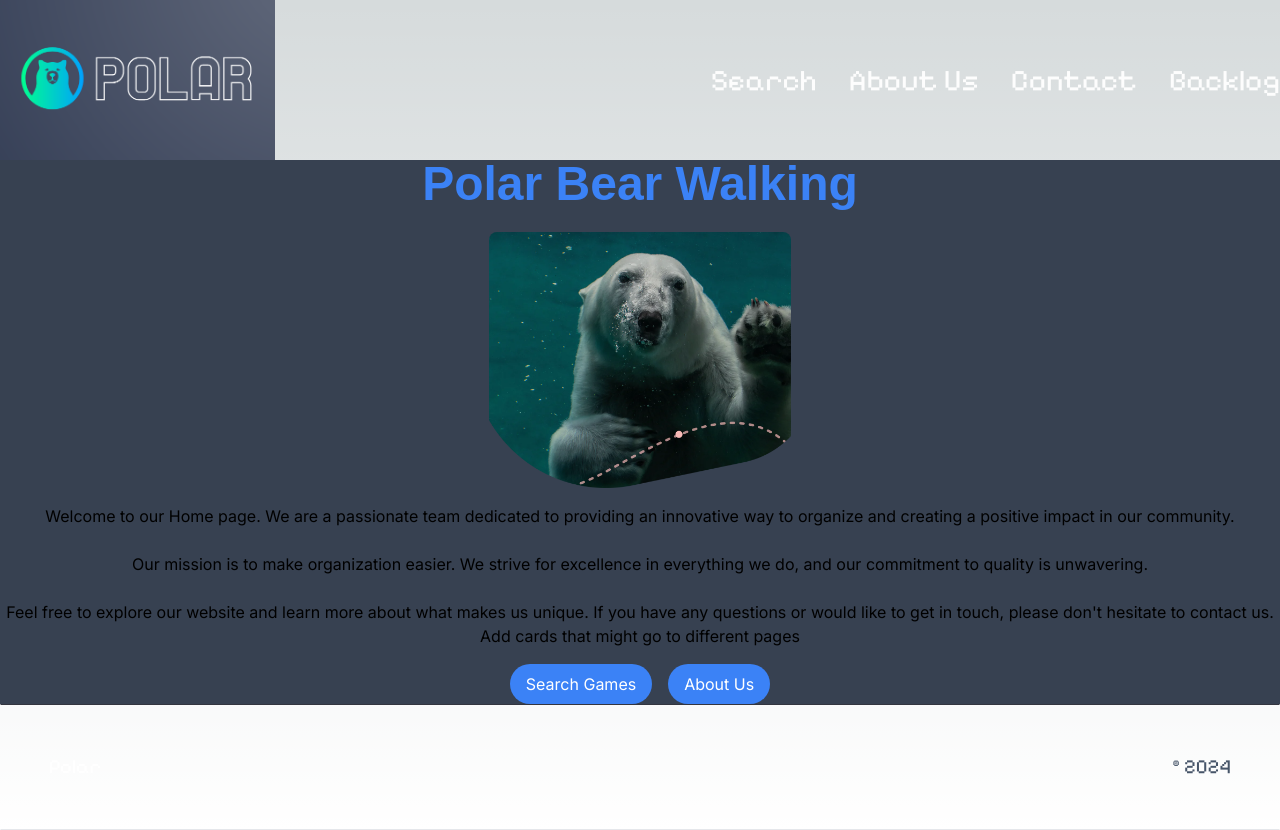
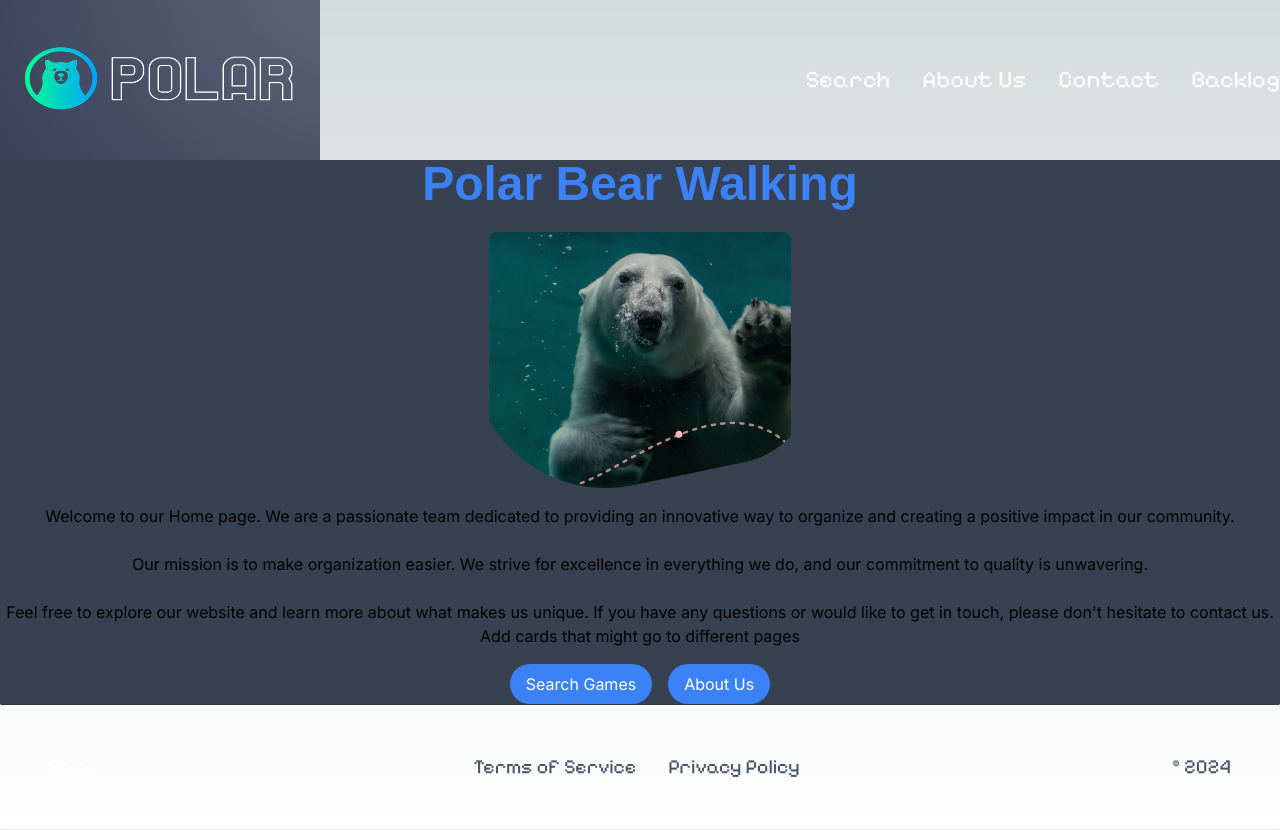
Before and after one commit to SHasan59/Polar, a Next.js app: page / in a window 1280 px wide. Built offline with nearby package versions, Linux system fonts and the light colour scheme; a web font is replaced by a local one.

Commit message:
Added hover color change

```diff
--- a/src/app/components/Footer.jsx
+++ b/src/app/components/Footer.jsx
@@ -1,4 +1,5 @@
 import React from 'react';
+import Link from 'next/link';
 import "../css/styles.css";
 
 const Footer = () => {
@@ -6,6 +7,14 @@ const Footer = () => {
     <footer className="footer border z-10 border-t-[#33353F] border-l-transparent border-r-transparent text-white text-xl">
       <div className="container p-12 flex justify-between font-pixelify-sans">
         <span>Polar</span>
+        <div className="flex gap-8">
+          <Link href="/terms-of-service" className="text-slate-600 font-pixelify-sans hover:text-red-500">
+             Terms of Service
+          </Link>
+          <Link href="/privacy-policy" className="text-slate-600 font-pixelify-sans hover:text-red-500">
+          Privacy Policy
+          </Link>
+        </div>
         <p className="text-slate-600 font-pixelify-sans">© 2024</p>
       </div>
     </footer>
--- a/src/app/components/Navigation.jsx
+++ b/src/app/components/Navigation.jsx
@@ -35,7 +35,7 @@ const Navigation = () => {
           <img
             src="/polar-logo.png"
             alt="Polar Logo"
-            className="cursor-pointer w-90 h-40" // Adjust size here
+            className="cursor-pointer w-80 h-40" // Adjust size here also change logo to something else
           />
         </Link>
         <div className="mobile-menu block md:hidden">
--- a/src/app/components/NavigationLink.jsx
+++ b/src/app/components/NavigationLink.jsx
@@ -4,7 +4,7 @@ const NavLink = ({ href, title }) => {
   return (
     <Link
       href={href}
-      className="block py-2 pl-3 pr-4 text-[#fdfdfd] sm:text-3xl rounded md:p-0 hover:text-white font-pixelify-sans"
+      className="block py-2 pl-3 pr-4 text-[#fdfdfd] sm:text-2xl rounded md:p-0 hover:text-white hover:text-red-500 font-pixelify-sans"
     >
       {title}
     </Link>
```
